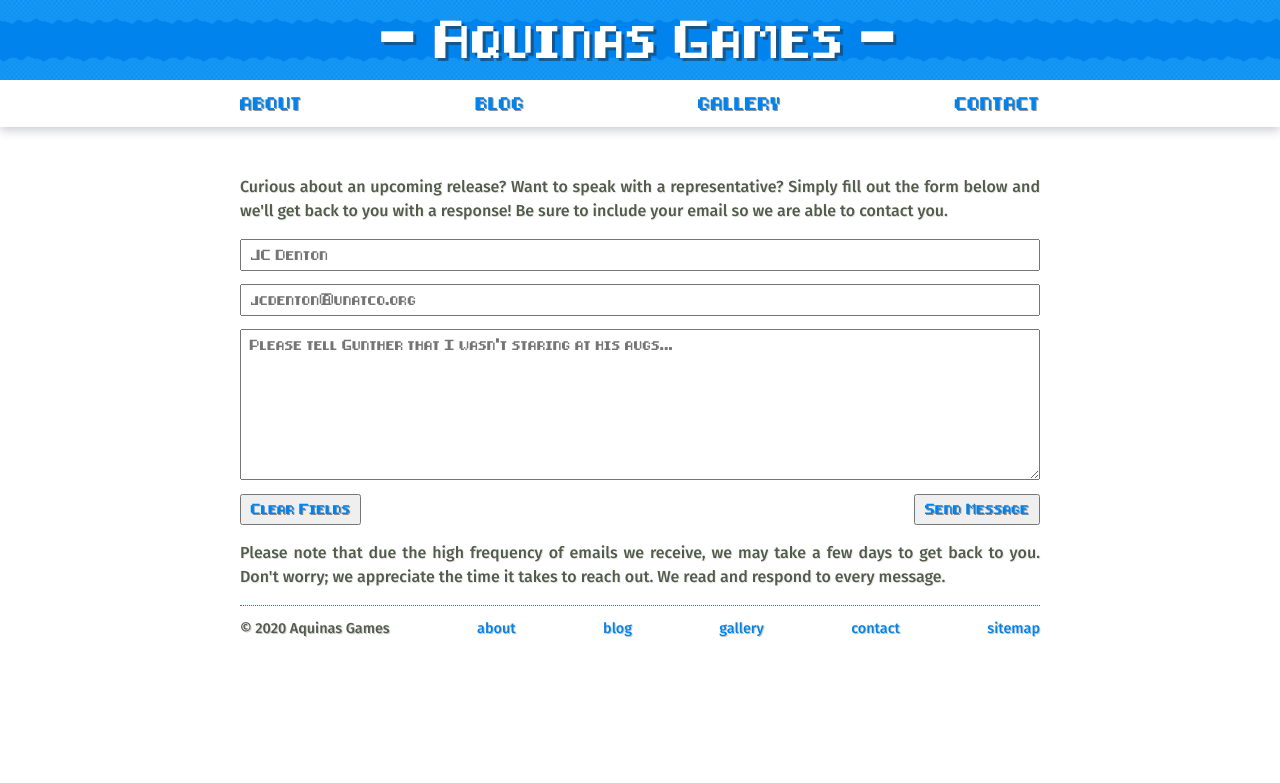
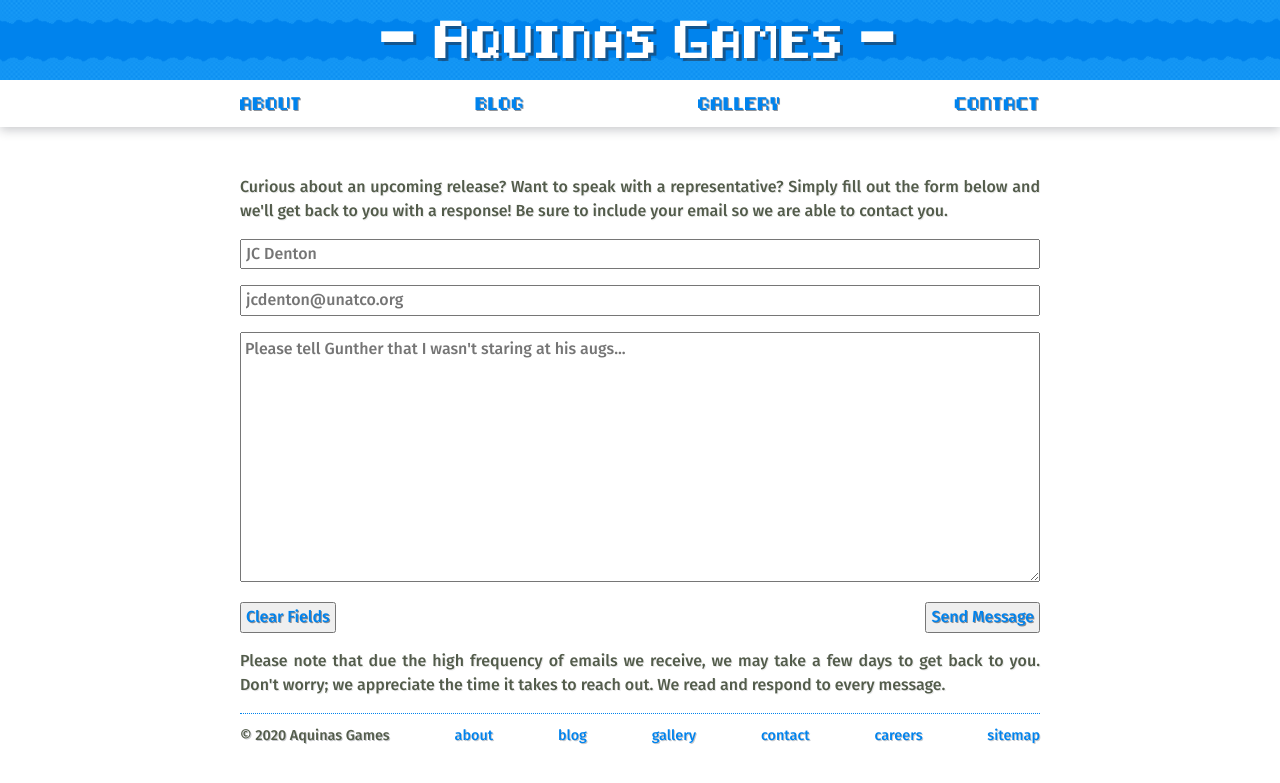
Before and after one commit to AquinasGames/website, a Jekyll site: the page built from contact.html, in a window 1280 px wide. Shown: the top 783 px of the page. Built offline with Jekyll 4.4.1, drawn with Linux system fonts in a browser that asks for light colours.

Commit message:
Add html boilerplate, add blog

```diff
--- a/404.html
+++ b/404.html
@@ -1,5 +1,5 @@
 ---
-title: 404 Page Not Found - Aquinas Games
+title: 404 Page Not Found | Aquinas Games
 ---
 
 <!DOCTYPE html>
--- a/_includes/footer.html
+++ b/_includes/footer.html
@@ -4,5 +4,6 @@
     <a href="/blog">blog</a>
     <a href="/gallery">gallery</a>
     <a href="/contact">contact</a>
+    <a href="/careers">careers</a>
     <a href="/sitemap.xml">sitemap</a>
 </div>
--- a/_includes/head.html
+++ b/_includes/head.html
@@ -21,6 +21,7 @@
     <script src="{{ site.url }}/js/scripts.js"></script>
 
     <!-- All CSS Stylesheets -->
+    <link rel="stylesheet" href="{{ site.url }}/css/blog.css">
     <link rel="stylesheet" href="{{ site.url }}/css/games.css">
     <link rel="stylesheet" href="{{ site.url }}/css/fonts.css">
     <link rel="stylesheet" href="{{ site.url }}/css/footer.css">
--- /dev/null
+++ b/about.html
@@ -0,0 +1,4 @@
+---
+title: About | Aquinas Games
+layout: main
+---
--- /dev/null
+++ b/careers.html
@@ -0,0 +1,4 @@
+---
+title: Careers | Aquinas Games
+layout: main
+---
--- /dev/null
+++ b/css/blog.css
@@ -0,0 +1,33 @@
+/* Blog Styles */
+
+.postInformation {
+    color: #535C4B;
+    font-weight: 500;
+    line-height: 1.5em;
+    font-family: 'Fira Sans', sans-serif;
+}
+
+.post-title, .post-date {
+    text-shadow: 1px 1px rgba(37,41,52,0.1);
+}
+
+.post-title {
+    margin: 0 1em;
+}
+
+.post-tag {
+    float: right;
+    padding: 0 1em;
+    border-radius: 5px;
+    border: 1px #0083ED solid;
+    box-shadow: 0px 3px 5px 0px rgba(37,41,52,0.1);
+    -moz-box-shadow: 0px 3px 5px 0px rgba(37,41,52,0.1);
+    -webkit-box-shadow: 0px 3px 5px 0px rgba(37,41,52,0.1);
+}
+
+
+/* Unique Tag Colours */
+
+.General {
+    background-color: yellow;
+}
--- a/css/contact.css
+++ b/css/contact.css
@@ -10,8 +10,8 @@
 #contact-form {
     display: block;
     max-width: 800px;
-    font-size: 0.55em;
-    font-family: 'Pixel', sans-serif;
+    font-size: 1em;
+    font-family: 'Fira Sans', sans-serif;
 }
 
 #contact-form input {
@@ -25,17 +25,17 @@
 #contact-form input,
 #contact-form textarea {
     width: 100%;
-    padding: 1em;
+    padding: 0.25em;
     color: #535C4B;
-    margin: 0 auto 1.5em auto;
+    margin: 0 auto 1em auto;
 
     /* Prevent Padding From Element Size */
     box-sizing:border-box;
 }
 
 #contact-form button {
-    padding: 1em;
     display: block;
+    padding: 0.25em;
     color: #0083ED;
     text-shadow: 1px 1px rgba(37,41,52,0.5);
 }
--- /dev/null
+++ b/gallery.html
@@ -0,0 +1,4 @@
+---
+title: Gallery | Aquinas Games
+layout: main
+---
```
Also changed, not shown: _posts/9999-12-30-test-post.md (added, +22 -0 lines), blog.html (added, +16 -0 lines).
